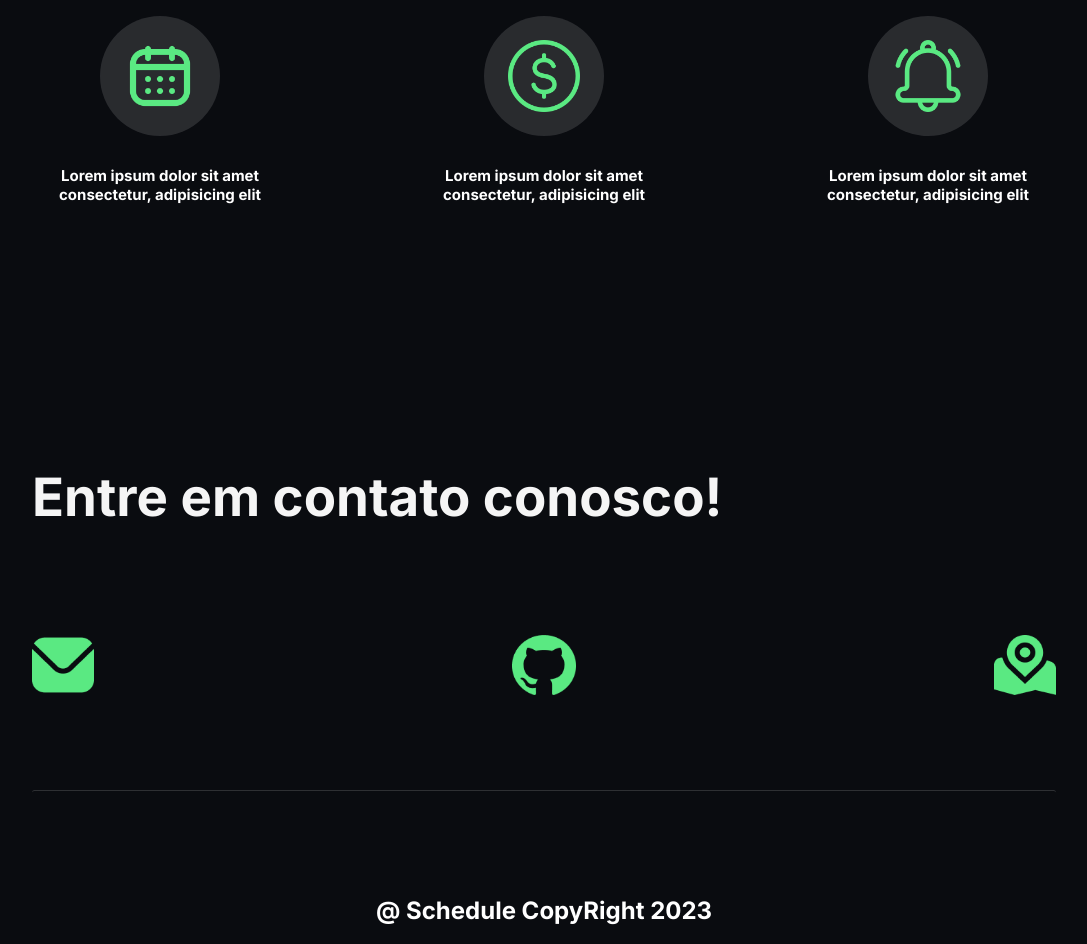
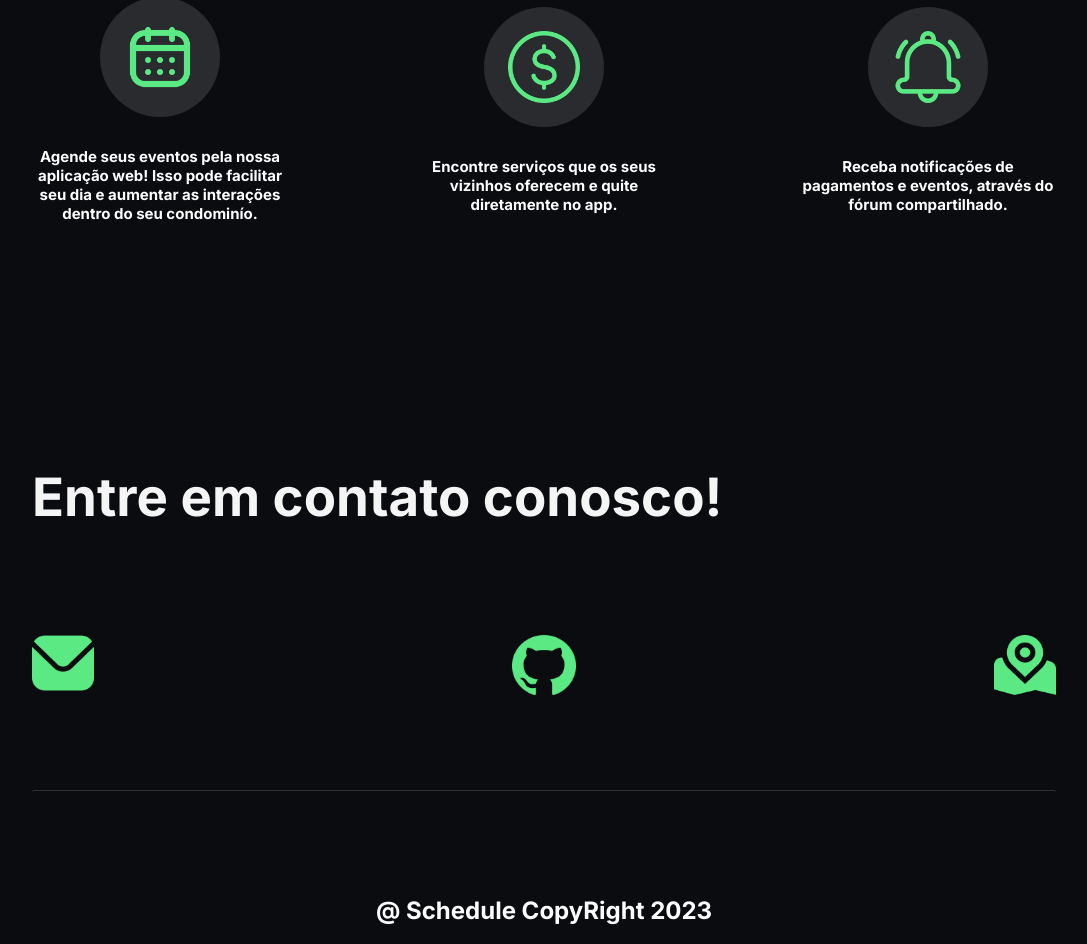
Before and after one commit to ezSchedule/ezSchedule.ui, a React (Create React App) app: page / in a window 1280 px wide. Shown: the part 1162-2106 px from the top of the page, without its empty margins (96-1183 px from the left). Built offline with nearby package versions, Linux system fonts and the light colour scheme.

Commit message:
Corrigindo bugs da home

```diff
--- a/src/components/home/Contact/index.js
+++ b/src/components/home/Contact/index.js
@@ -3,7 +3,16 @@ import GitHub from '../../assets/github.png';
 import Envelop from '../../assets/email.png';
 import Location from '../../assets/localizacao.png';
 import './contact.css'
+import { Link } from 'react-router-dom';
 const Contact = () => {
+
+    function goToMap() {
+        window.location = 'https://www.google.com/maps/place/S%C3%A3o+Paulo+Tech+School/@-23.5581213,-46.661614,15z/data=!4m2!3m1!1s0x0:0xc567c0d16d0bc582?sa=X&ved=2ahUKEwj1wq-qrZH_AhW6IrkGHS4ECxgQ_BJ6BAgmEAg'
+    }
+
+    function goToGitHub() {
+        window.location = 'https://github.com/ezSchedule'
+    }
     return (
         <div className='mainContact'>
             <div className='contact'>
@@ -11,9 +20,11 @@ const Contact = () => {
                     <h1>Entre em contato conosco!</h1>
                 </div>
                 <div className='imgContact'>
-                    <img src={Envelop} alt="" />
-                    <img src={GitHub} alt="" />
-                    <img src={Location} alt="" />
+                    <Link to='mailto:ezSchelude.sptech@gmail.com'>
+                        <img src={Envelop} alt="" />
+                    </Link>
+                    <img onClick={() => goToGitHub()} src={GitHub} alt="" />
+                    <img onClick={() => goToMap()} src={Location} alt="" />
                 </div>
             </div>
         </div>
--- a/src/components/home/HowItWork/index.js
+++ b/src/components/home/HowItWork/index.js
@@ -14,21 +14,21 @@ const HowItWorks = () => {
             <div className='iconsDiv'>
               <img src={Calendario} alt="" />
             </div>
-            <p>Lorem ipsum dolor sit amet consectetur, adipisicing elit</p>
+            <p>Agende seus eventos pela nossa aplicação web! Isso pode facilitar seu dia e aumentar as interações dentro do seu condominío.</p>
           </div>
 
           <div className="imagensDivItem">
             <div className='iconsDiv'>
               <img src={Moeda} alt="" />
             </div>
-            <p>Lorem ipsum dolor sit amet consectetur, adipisicing elit</p>
+            <p>Encontre serviços que os seus vizinhos oferecem e quite diretamente no app.</p>
           </div>
 
           <div className="imagensDivItem">
             <div className='iconsDiv'>
               <img src={Notificacao} alt="" />
             </div>
-            <p>Lorem ipsum dolor sit amet consectetur, adipisicing elit</p>
+            <p>Receba notificações de pagamentos e eventos, através do fórum compartilhado.</p>
           </div>
         </div>
       </div>
```
